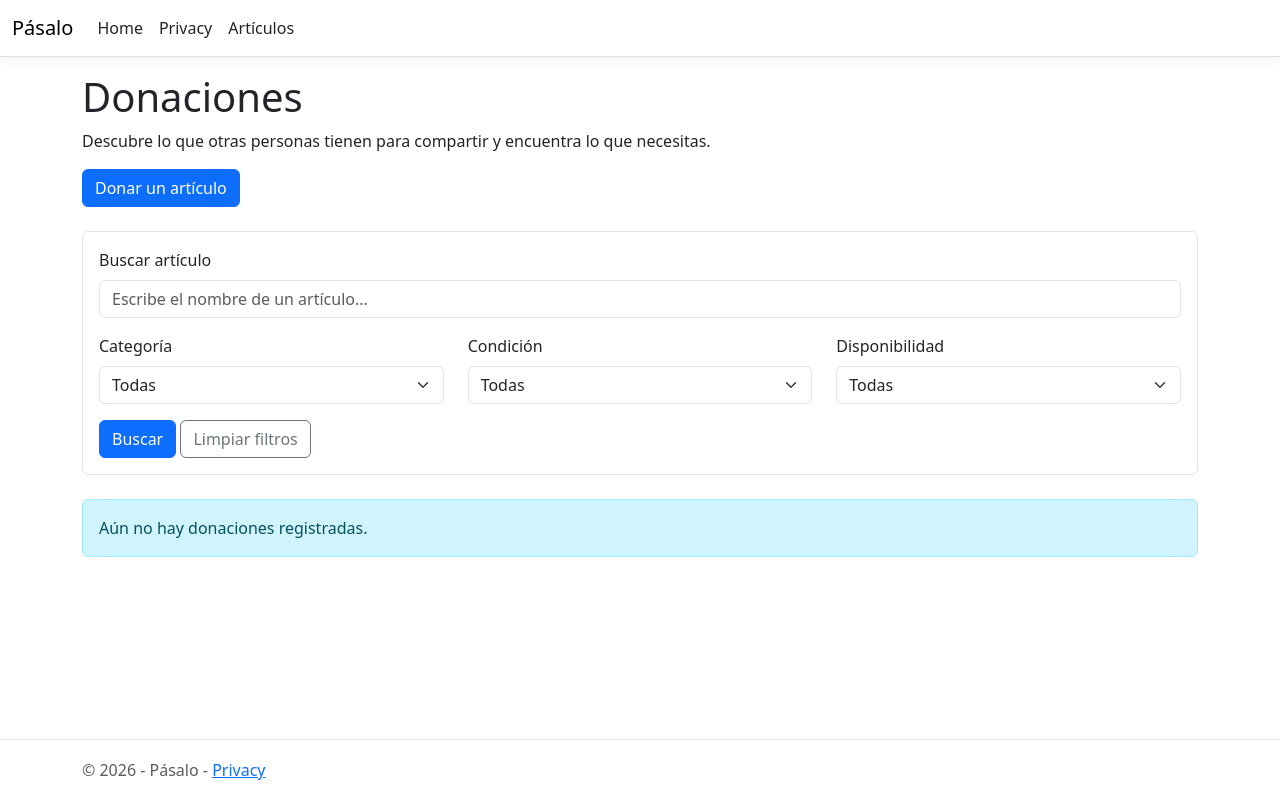
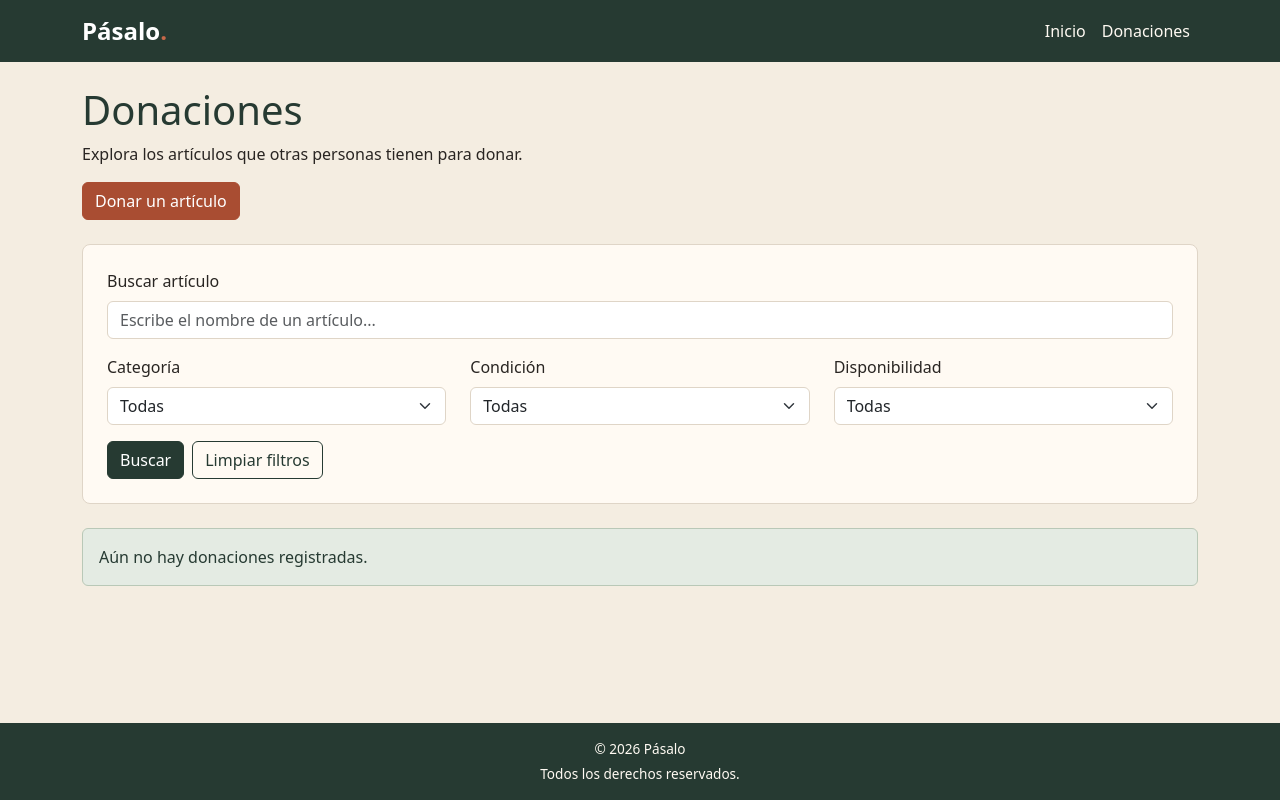
Before and after one commit to alenj-1/Tarea-3_ProgramacionIII_Prueba, an ASP.NET Core app: page /Articulos in a window 1280 px wide. Run offline with ASP.NET Core 8, Linux system fonts and the light colour scheme; style sheets or scripts are compiled from the project's sources.

Commit message:
Personalizada la interfaz y actualizada la documentación

```diff
--- a/Pásalo/Controllers/ArticulosController.cs
+++ b/Pásalo/Controllers/ArticulosController.cs
@@ -16,7 +16,7 @@ namespace Pásalo.Controllers
 
         // GET
         [HttpGet]
-        public IActionResult Index(string? busqueda, string categoria, string? condicion, bool? disponible)
+        public IActionResult Index(string? busqueda, string? categoria, string? condicion, bool? disponible)
         {
             var consulta = _context.Articulos.AsNoTracking();
 
--- a/Pásalo/Views/Articulos/Index.cshtml
+++ b/Pásalo/Views/Articulos/Index.cshtml
@@ -1,12 +1,12 @@
 @model IEnumerable<Pásalo.Models.Articulo>
 
 @{
-    ViewData["Title"] = "Artículos";
+    ViewData["Title"] = "Donaciones";
 }
 
 <h1>Donaciones</h1>
 
-<p>Descubre lo que otras personas tienen para compartir y encuentra lo que necesitas.</p>
+<p>Explora los artículos que otras personas tienen para donar.</p>
 
 @if (TempData["MensajeExito"] != null)
 {
@@ -22,11 +22,12 @@
     </a>
 </div>
 
-<form asp-action="Index" method="get" class="border rounded p-3 mb-4">
+<form asp-action="Index" method="get" class="panel mb-4">
     <div class="mb-3">
         <label for="busqueda" class="form-label">Buscar artículo</label>
         <input type="search" id="busqueda" name="busqueda" class="form-control" value="@ViewData["Busqueda"]" placeholder="Escribe el nombre de un artículo..." />
     </div>
+
     <div class="row">
         <div class="col-md-4 mb-3">
             <label for="categoria" class="form-label">Categoría</label>
@@ -61,6 +62,7 @@
                 <option value="true" selected="@((bool?)ViewData["Disponible"] == true)">
                     Disponible
                 </option>
+
                 <option value="false" selected="@((bool?)ViewData["Disponible"] == false)">
                     Donado
                 </option>
@@ -68,21 +70,23 @@
         </div>
     </div>
 
-    <button type="submit" class="btn btn-primary">
+    <div class="d-flex flex-wrap gap-2">
+        <button type="submit" class="btn btn-secondary">
             Buscar
         </button>
 
         <a asp-action="Index" class="btn btn-outline-secondary">
             Limpiar filtros
         </a>
+    </div>
 </form>
 
 @if (!Model.Any())
 {
-    if ((bool)ViewData["HayDonaciones"]!)
+    if (ViewData["HayDonaciones"] is true)
     {
         <div class="alert alert-info" role="alert">
-            No se encontraron donaciones que coincidan con los filtros seleccionados.
+            No se encontraron donaciones que coincidan con tu búsqueda.
         </div>
     }
     else
@@ -94,17 +98,19 @@
 }
 else
 {
-    <table class="table table-striped table-bordered">
+    <div class="table-responsive tabla-contenedor">
+        <table class="table table-striped table-hover mb-0">
             <thead>
                 <tr>
-                <th>Artículo</th>
-                <th>Categoría</th>
-                <th>Condición</th>
-                <th>Ubicación</th>
-                <th>Disponibilidad</th>
-                <th>Acciones</th>
+                    <th scope="col">Artículo</th>
+                    <th scope="col">Categoría</th>
+                    <th scope="col">Condición</th>
+                    <th scope="col">Ubicación</th>
+                    <th scope="col">Disponibilidad</th>
+                    <th scope="col">Acciones</th>
                 </tr>
             </thead>
+
             <tbody>
                 @foreach (var articulo in Model)
                 {
@@ -113,6 +119,7 @@ else
                         <td>@articulo.Categoria</td>
                         <td>@articulo.Condicion</td>
                         <td>@articulo.Ubicacion</td>
+
                         <td>
                             @if (articulo.Disponible)
                             {
@@ -127,21 +134,25 @@ else
                                 </span>
                             }
                         </td>
+
                         <td>
-                        <a asp-action="Details" asp-route-id="@articulo.Id" class="btn btn-primary btn-sm">
+                            <div class="d-flex flex-wrap gap-2">
+                                <a asp-action="Details" asp-route-id="@articulo.Id" class="btn btn-secondary btn-sm">
                                     Ver detalles
                                 </a>
 
-                        <a asp-action="Edit" asp-route-id="@articulo.Id" class="btn btn-warning btn-sm">
+                                <a asp-action="Edit" asp-route-id="@articulo.Id" class="btn btn-outline-secondary btn-sm">
                                     Editar
                                 </a>
 
-                        <a asp-action="Delete" asp-route-id="@articulo.Id" class="btn btn-danger btn-sm">
+                                <a asp-action="Delete" asp-route-id="@articulo.Id" class="btn btn-outline-danger btn-sm">
                                     Eliminar
                                 </a>
+                            </div>
                         </td>
                     </tr>
                 }
             </tbody>
         </table>
+    </div>
 }
--- a/Pásalo/Views/Shared/_Layout.cshtml
+++ b/Pásalo/Views/Shared/_Layout.cshtml
@@ -1,53 +1,57 @@
 <!DOCTYPE html>
-<html lang="en">
+<html lang="es">
     <head>
         <meta charset="utf-8" />
         <meta name="viewport" content="width=device-width, initial-scale=1.0" />
-    <title>@ViewData["Title"] - Pásalo</title>
-    <script type="importmap"></script>
+        <title>@ViewData["Title"] | Pásalo</title>
+
         <link rel="stylesheet" href="~/lib/bootstrap/dist/css/bootstrap.min.css" />
         <link rel="stylesheet" href="~/css/site.css" asp-append-version="true" />
-    <link rel="stylesheet" href="~/Pásalo.styles.css" asp-append-version="true" />
     </head>
-<body>
+    <body class="d-flex flex-column min-vh-100">
         <header>
-        <nav class="navbar navbar-expand-sm navbar-toggleable-sm navbar-light bg-white border-bottom box-shadow mb-3">
-            <div class="container-fluid">
-                <a class="navbar-brand" asp-area="" asp-controller="Home" asp-action="Index">Pásalo</a>
-                <button class="navbar-toggler" type="button" data-bs-toggle="collapse" data-bs-target=".navbar-collapse" aria-controls="navbarSupportedContent"
-                        aria-expanded="false" aria-label="Toggle navigation">
-                    <span class="navbar-toggler-icon"></span>
+            @* Barra de navegación *@
+            <nav class="navbar navbar-expand-sm navbar-dark navbar-pasalo">
+                <div class="container">
+                    <a class="navbar-brand fw-bold" asp-controller="Home" asp-action="Index">
+                        Pásalo<span class="punto-marca">.</span>
+                    </a>
+
+                    <button class="navbar-toggler" type="button" data-bs-toggle="collapse" data-bs-target="#menuPrincipal"
+                        aria-controls="menuPrincipal" aria-expanded="false" aria-label="Mostrar menú"> <span class="navbar-toggler-icon"></span>
                     </button>
-                <div class="navbar-collapse collapse d-sm-inline-flex justify-content-between">
-                    <ul class="navbar-nav flex-grow-1">
+
+                    @* Enlaces de navegación *@
+                    <div class="collapse navbar-collapse" id="menuPrincipal">
+                        <ul class="navbar-nav ms-auto">
                             <li class="nav-item">
-                            <a class="nav-link text-dark" asp-area="" asp-controller="Home" asp-action="Index">Home</a>
+                                <a class="nav-link" asp-controller="Home" asp-action="Index">
+                                    Inicio
+                                </a>
                             </li>
                             <li class="nav-item">
-                            <a class="nav-link text-dark" asp-area="" asp-controller="Home" asp-action="Privacy">Privacy</a>
-                        </li>
-                        <li class="nav-item">
-                            <a class="nav-link text-dark" asp-area="" asp-controller="Articulos" asp-action="Index">Artículos</a>
+                                <a class="nav-link" asp-controller="Articulos" asp-action="Index">
+                                    Donaciones
+                                </a>
                             </li>
                         </ul>
                     </div>
                 </div>
             </nav>
         </header>
-    <div class="container">
-        <main role="main" class="pb-3">
+
+        <main class="container flex-grow-1 py-4">
             @RenderBody()
         </main>
-    </div>
 
-    <footer class="border-top footer text-muted">
-        <div class="container">
-            &copy; 2026 - Pásalo - <a asp-area="" asp-controller="Home" asp-action="Privacy">Privacy</a>
-        </div>
+        @* Pie de página *@
+        <footer class="footer-pasalo text-center py-3">
+            <p class="mb-1">&copy; @DateTime.Now.Year Pásalo</p>
+            <p class="mb-0">Todos los derechos reservados.</p>
         </footer>
+
         <script src="~/lib/jquery/dist/jquery.min.js"></script>
         <script src="~/lib/bootstrap/dist/js/bootstrap.bundle.min.js"></script>
-    <script src="~/js/site.js" asp-append-version="true"></script>
         @await RenderSectionAsync("Scripts", required: false)
     </body>
 </html>
--- a/Pásalo/Views/Shared/_Layout.cshtml.css
+++ /dev/null
@@ -1,48 +0,0 @@
-/* Please see documentation at https://learn.microsoft.com/aspnet/core/client-side/bundling-and-minification
-for details on configuring this project to bundle and minify static web assets. */
-
-a.navbar-brand {
-  white-space: normal;
-  text-align: center;
-  word-break: break-all;
-}
-
-a {
-  color: #0077cc;
-}
-
-.btn-primary {
-  color: #fff;
-  background-color: #1b6ec2;
-  border-color: #1861ac;
-}
-
-.nav-pills .nav-link.active, .nav-pills .show > .nav-link {
-  color: #fff;
-  background-color: #1b6ec2;
-  border-color: #1861ac;
-}
-
-.border-top {
-  border-top: 1px solid #e5e5e5;
-}
-.border-bottom {
-  border-bottom: 1px solid #e5e5e5;
-}
-
-.box-shadow {
-  box-shadow: 0 .25rem .75rem rgba(0, 0, 0, .05);
-}
-
-button.accept-policy {
-  font-size: 1rem;
-  line-height: inherit;
-}
-
-.footer {
-  position: absolute;
-  bottom: 0;
-  width: 100%;
-  white-space: nowrap;
-  line-height: 60px;
-}
--- a/Pásalo/wwwroot/css/site.css
+++ b/Pásalo/wwwroot/css/site.css
@@ -1,31 +1,163 @@
-html {
-  font-size: 14px;
+:root {
+    --bosque: #263a32;
+    --bosque-claro: #40594d;
+    --terracota: #a94d32;
+    --crema: #f4ede1;
+    --papel: #fffaf3;
+    --borde: #dfd5c7;
+    --texto: #292522;
 }
 
-@media (min-width: 768px) {
-  html {
+
+/* Estilos generales */
+html {
     font-size: 16px;
-  }
-}
-
-.btn:focus, .btn:active:focus, .btn-link.nav-link:focus, .form-control:focus, .form-check-input:focus {
-  box-shadow: 0 0 0 0.1rem white, 0 0 0 0.25rem #258cfb;
-}
-
-html {
-  position: relative;
-  min-height: 100%;
 }
 
 body {
-  margin-bottom: 60px;
+    background-color: var(--crema);
+    color: var(--texto);
 }
 
-.form-floating > .form-control-plaintext::placeholder, .form-floating > .form-control::placeholder {
-  color: var(--bs-secondary-color);
-  text-align: end;
+h1, h2, h3 {
+    color: var(--bosque);
 }
 
-.form-floating > .form-control-plaintext:focus::placeholder, .form-floating > .form-control:focus::placeholder {
-  text-align: start;
+td, dd {
+    overflow-wrap: anywhere;
 }
+
+
+/* Barra de navegación */
+.navbar-pasalo {
+    background-color: var(--bosque);
+    color: var(--papel);
+}
+
+.navbar-brand {
+    font-size: 1.5rem;
+}
+
+.punto-marca {
+    color: #c76849;
+}
+
+.navbar-pasalo .nav-link {
+    color: var(--papel);
+}
+
+.navbar-pasalo .nav-link:hover {
+    color: white;
+    background-color: var(--bosque-claro);
+    border-radius: 5px;
+}
+
+
+/* Pie de página */
+.footer-pasalo {
+    background-color: var(--bosque);
+    color: var(--papel);
+    font-size: 0.85rem;
+}
+
+
+/* Botones */
+.btn-primary {
+    --bs-btn-bg: var(--terracota);
+    --bs-btn-border-color: var(--terracota);
+    --bs-btn-hover-bg: #893d27;
+    --bs-btn-hover-border-color: #893d27;
+    --bs-btn-active-bg: #893d27;
+    --bs-btn-active-border-color: #893d27;
+}
+
+.btn-secondary {
+    --bs-btn-bg: var(--bosque);
+    --bs-btn-border-color: var(--bosque);
+    --bs-btn-hover-bg: #192a23;
+    --bs-btn-hover-border-color: #192a23;
+    --bs-btn-active-bg: #192a23;
+    --bs-btn-active-border-color: #192a23;
+}
+
+.btn-outline-secondary {
+    --bs-btn-color: var(--bosque);
+    --bs-btn-border-color: var(--bosque);
+    --bs-btn-hover-color: white;
+    --bs-btn-hover-bg: var(--bosque);
+    --bs-btn-hover-border-color: var(--bosque);
+    --bs-btn-active-color: white;
+    --bs-btn-active-bg: var(--bosque);
+    --bs-btn-active-border-color: var(--bosque);
+}
+
+
+/* Página de inicio */
+.inicio {
+    max-width: 850px;
+    margin: 0 auto;
+    padding: 70px 15px;
+}
+
+.inicio p {
+    max-width: 650px;
+    margin-left: auto;
+    margin-right: auto;
+}
+
+
+/* Paneles y formularios */
+.panel {
+    background-color: var(--papel);
+    border: 1px solid var(--borde);
+    border-radius: 8px;
+    padding: 24px;
+}
+
+.form-control,
+.form-select {
+    border-color: var(--borde);
+}
+
+.form-control:focus,
+.form-select:focus {
+    border-color: var(--bosque-claro);
+    box-shadow: 0 0 0 0.2rem rgba(38, 58, 50, 0.15);
+}
+
+
+/* Tabla */
+.tabla-contenedor {
+    border: 1px solid var(--borde);
+    border-radius: 8px;
+}
+
+.table {
+    --bs-table-bg: var(--papel);
+    --bs-table-color: var(--texto);
+    --bs-table-border-color: var(--borde);
+    --bs-table-striped-bg: #f8f2e9;
+    --bs-table-hover-bg: #eee5d8;
+}
+
+.table thead {
+    --bs-table-bg: var(--bosque);
+    --bs-table-color: var(--papel);
+}
+
+.table th,
+.table td {
+    vertical-align: middle;
+    padding: 12px;
+}
+
+.table th {
+    white-space: nowrap;
+}
+
+/* Notificaciones */
+.alert-info {
+    --bs-alert-color: var(--bosque);
+    --bs-alert-bg: #e4ebe3;
+    --bs-alert-border-color: #b9c8b7;
+}
```
Also changed, not shown: Pásalo/Models/Articulo.cs (+4 -4 lines), Pásalo/Views/Articulos/Create.cshtml (+10 -10 lines), Pásalo/Views/Articulos/Delete.cshtml (+6 -6 lines), Pásalo/Views/Articulos/Details.cshtml (+14 -5 lines), Pásalo/Views/Articulos/Edit.cshtml (+9 -9 lines), Pásalo/Views/Home/Index.cshtml (+20 -5 lines). Lines whose indentation alone changed are shown as unchanged.
